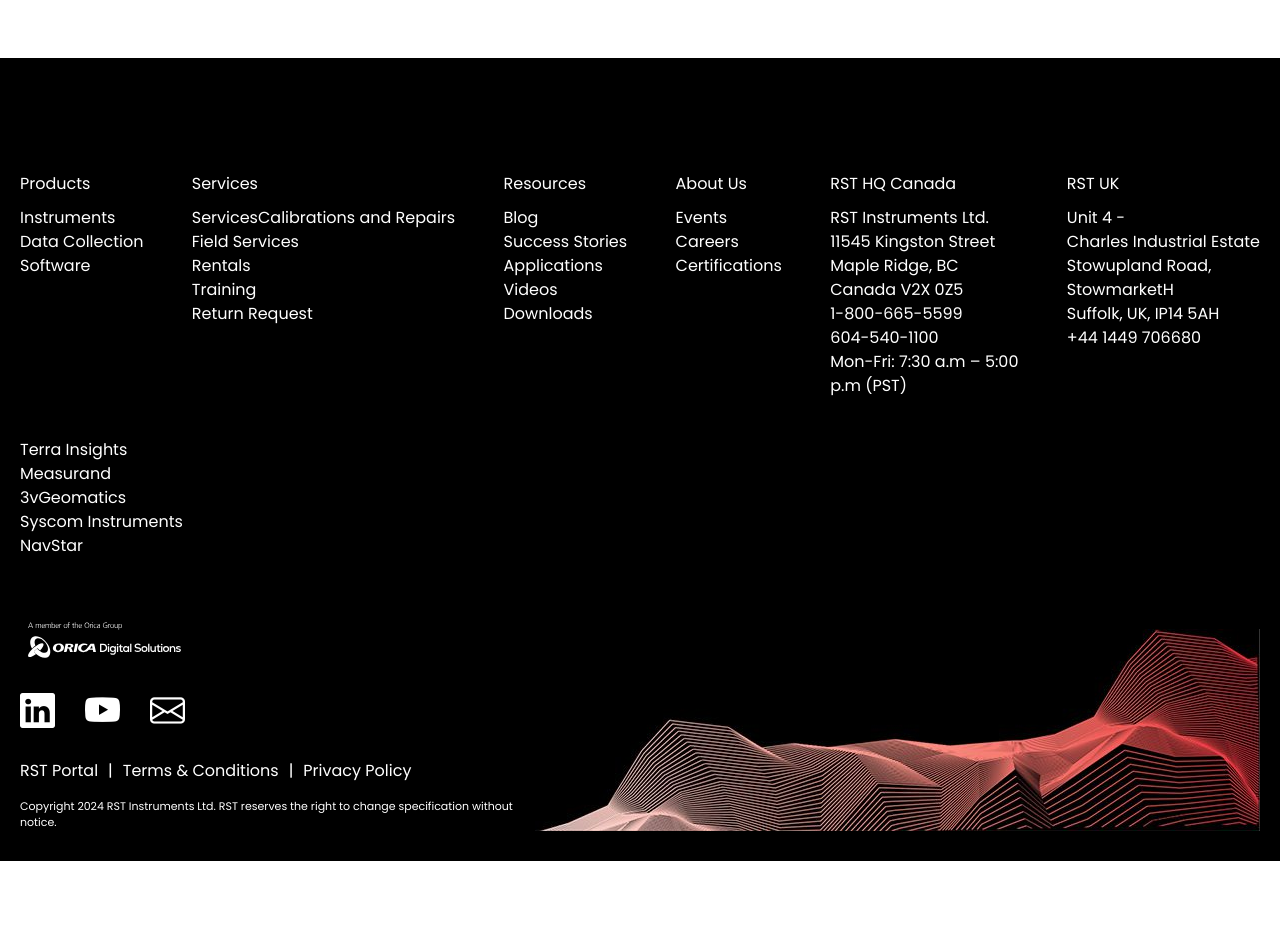
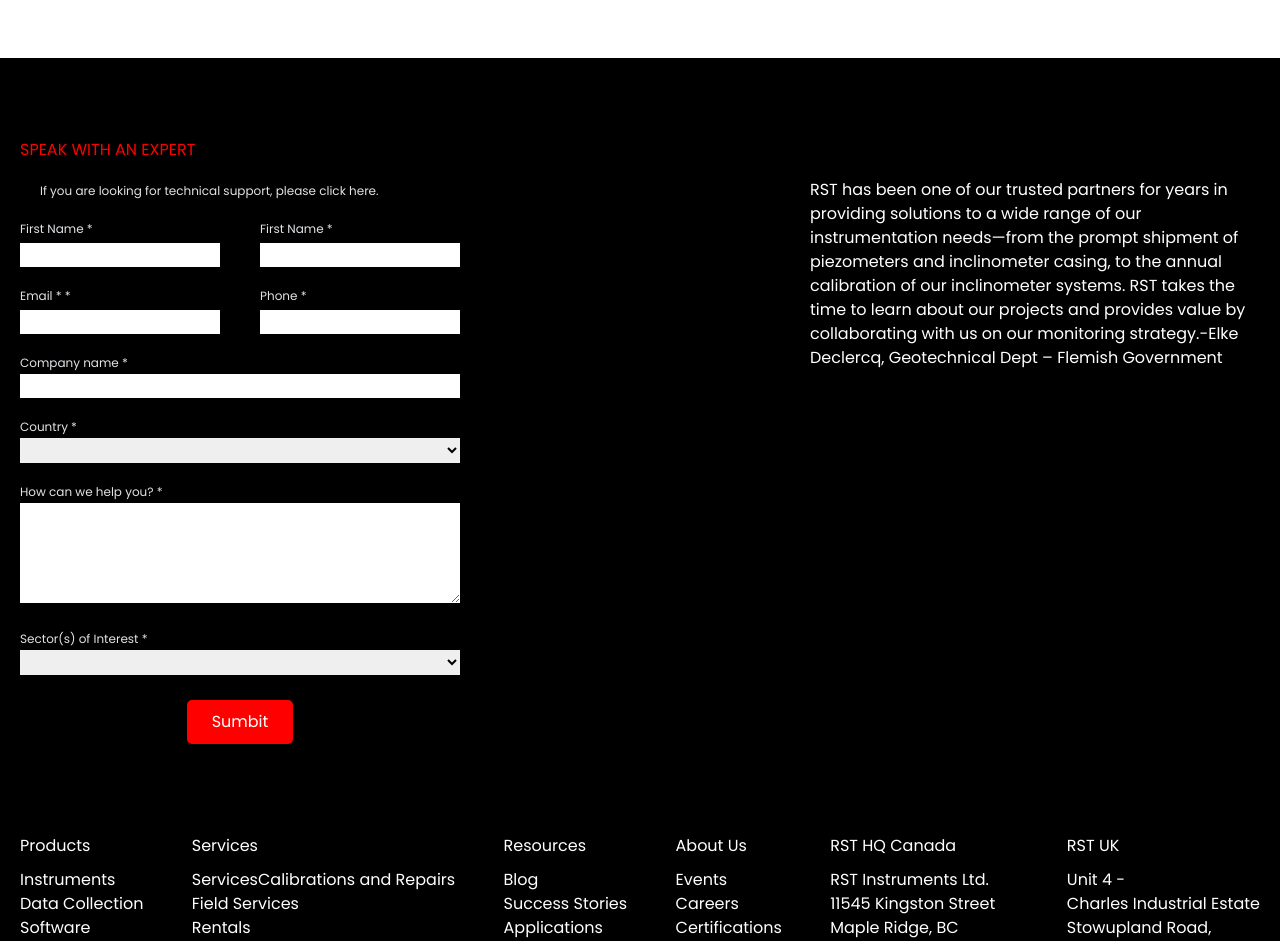
Before and after one commit to humoyun21/Smart-Solutions-System, a React (Vite) app: page / in a window 1280 px wide. Shown: the part 1360-2301 px from the top of the page. Before the commit the page ends 2221 px from the top, so only its background shows below. Built offline with nearby package versions, Linux system fonts and the light colour scheme.

Commit message:
speak wit an expext (form)

```diff
--- a/src/components/sections/thridsection/index.jsx
+++ b/src/components/sections/thridsection/index.jsx
@@ -5,14 +5,71 @@
 function index() {
     return <section id="smart" className="pt-[122px] pb-[148px]">
         <Container>
-       <div>
+       <div className="speak">
+        <div className="speak-form">
+            <h2>SPEAK WITH AN EXPERT</h2>
+            <p>If you are looking for technical support, please click here.</p>
+           <form action="">
+            <div className="speak-forms">
+                <div className="speak-forms-name">
+                    <p>First Name *</p>
+                    <input type="text" />
+                </div>
+                <div className="speak-forms-name">
+                    <p>First Name *</p>
+                    <input type="text" />
+                </div>
+            </div>
 
-        <div>
-            form
+            <div className="speak-forms">
+                <div className="speak-forms-name">
+                    <p>Email * *</p>
+                    <input type="text" />
+                </div>
+                <div className="speak-forms-name">
+                    <p>Phone *</p>
+                    <input type="text" />
+                </div>
+            </div>
+
+            <div>
+                <div className="speak-forms-company">
+                        <p>Company name *</p>
+                        <input type="text" />
+                </div>
+
+                <div className="speak-forms-company">
+
+                    <p>Country *</p>
+                    <select name="" id=""></select>
+                </div>
+
+                <div className="speak-forms-company">
+                    <p>How can we help you? *</p>
+                    <textarea name="" id="" cols="30" rows="10"></textarea>
+                </div>
+                <div className="speak-forms-company">
+                    <p>Sector(s) of Interest *</p>
+                    <select name="" id=""></select>
+                </div>
+            </div>
+
+            <div className="speak-forms-btn">
+            <button >
+                Sumbit
+            </button>
+            </div>
+
+
+
+
+
+           </form>
         </div>
-
-        <div>
-
+        <div className="speak-about">
+        <h2>
+        RST has been one of our trusted partners for years in providing solutions to a wide range of our instrumentation needs—from the prompt shipment of piezometers and inclinometer casing, to the annual calibration of our inclinometer systems. RST takes the time to learn about our projects and provides value by collaborating with us on our monitoring strategy.-Elke Declercq, Geotechnical Dept – Flemish Government
+        </h2>
         </div>
        </div>
 
--- a/src/components/sections/thridsection/stely.scss
+++ b/src/components/sections/thridsection/stely.scss
@@ -1,3 +1,81 @@
 #smart{
     background-color: black;
+
+
+
+
 }
+.speak{
+    justify-content: space-between;
+    display: flex;
+    padding-top: 80px;
+    &-form{
+        h2{
+            color: red;
+            width: 300px;
+        }
+        p{
+            color: rgb(224, 227, 230);
+            font-size: 12px;
+            width: 400px;
+            padding-top: 20px;
+            padding-left: 20px;
+        }
+        .speak-forms{
+            gap: 40px;
+
+            display: flex;
+            input{
+                width: 200px;
+            }
+            p{
+                padding-bottom: 5px;
+                padding-left: 0px;
+                width: 100px;
+            }
+        }
+        .speak-forms-company{
+            p{
+                padding-left: 0px;
+                padding-bottom: 2px;
+            }
+           input{
+            width: 440px;
+           }
+           select{
+            width: 440px;
+           }
+           textarea{
+            width: 440px;
+            height: 100px;
+           }
+
+        }
+        .speak-forms-btn{
+            padding-top: 25px;
+            justify-content: center;
+            display: flex;
+            button{
+
+                background-color: red;
+                color: white;
+                padding-top: 10px;
+                padding-bottom: 10px;
+                border: white 2px;
+                padding-left: 25px;
+                padding-right: 25px;
+                border-radius: 5px;
+
+            }
+
+        }
+    }
+
+    &-about{
+        h2{
+            padding-top: 40px;
+            width: 450px;
+            color: white;
+        }
+    }
+}
```
